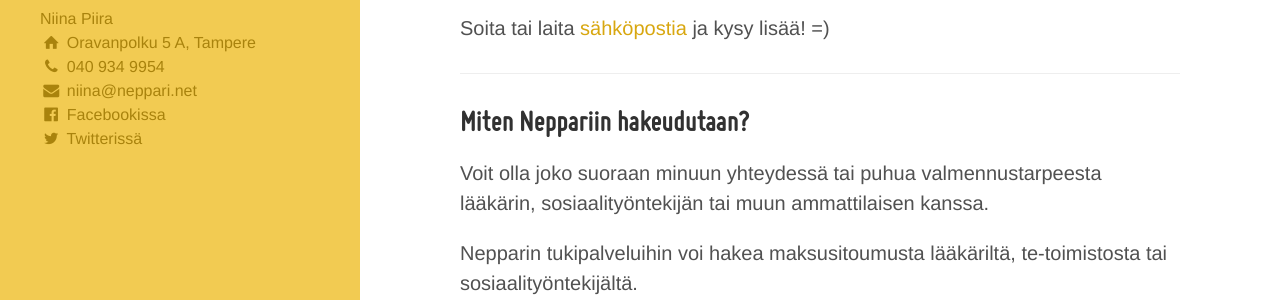
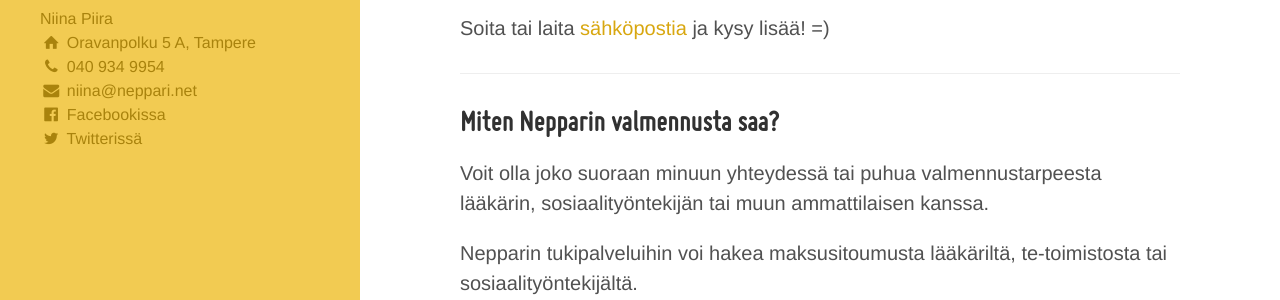
Before and after one commit to niinapiira/neppari.net, a Jekyll site: the page built from index.md, in a window 1280 px wide and 900 px high, scrolled down 374 px. Shown: the part 155-455 px from the top of the window. Built offline with Jekyll 4.4.1, drawn with Linux system fonts in a browser that asks for light colours.

Commit message:
Updated index.md

```diff
--- a/index.md
+++ b/index.md
@@ -28,7 +28,7 @@ Soita tai laita [sähköpostia](/ota yhteyttä) ja kysy lisää! =)
 
 ___
 
-## Miten Neppariin hakeudutaan?
+## Miten Nepparin valmennusta saa?
 
 Voit olla joko suoraan minuun yhteydessä tai puhua valmennustarpeesta lääkärin, sosiaalityöntekijän tai muun ammattilaisen kanssa.
 
```
